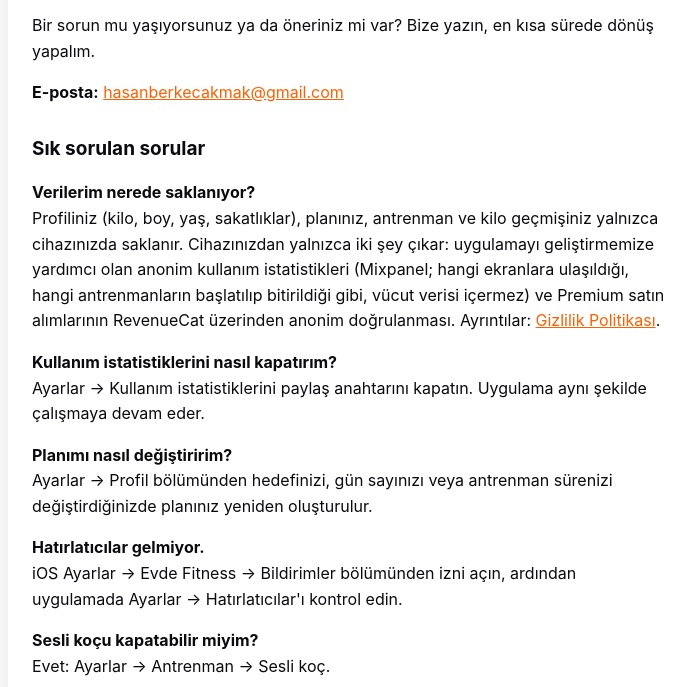
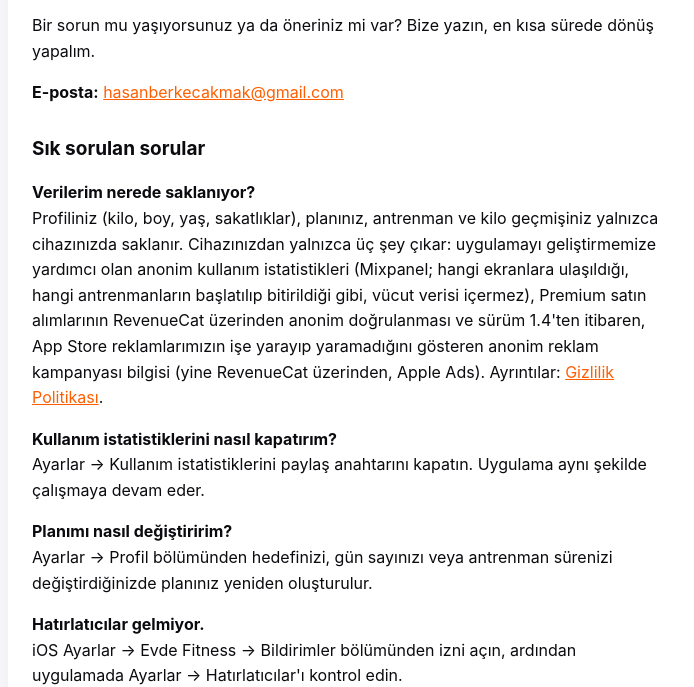
Before and after one commit to berkecakmak33/evdefitness-legal, a plain HTML site: page support.html in a window 1280 px wide. Shown: the part 140-827 px from the top of the page, without its empty margins (288-982 px from the left). Drawn offline with Linux system fonts and the light colour scheme.

Commit message:
Support (TR): data FAQ mentions Apple Ads measurement (1.4)
The 'Where is my data stored?' answer now lists three things that leave the device, adding anonymous App Store ad-campaign information via RevenueCat from version 1.4, matching the privacy policy of 23 Nov 2026.

```diff
--- a/support.html
+++ b/support.html
@@ -14,7 +14,7 @@ a { color: var(--orange); }
 <p>Bir sorun mu yaşıyorsunuz ya da öneriniz mi var? Bize yazın, en kısa sürede dönüş yapalım.</p>
 <p><strong>E-posta:</strong> <a href="mailto:hasanberkecakmak@gmail.com">hasanberkecakmak@gmail.com</a></p>
 <h2>Sık sorulan sorular</h2>
-<p><strong>Verilerim nerede saklanıyor?</strong><br>Profiliniz (kilo, boy, yaş, sakatlıklar), planınız, antrenman ve kilo geçmişiniz yalnızca cihazınızda saklanır. Cihazınızdan yalnızca iki şey çıkar: uygulamayı geliştirmemize yardımcı olan anonim kullanım istatistikleri (Mixpanel; hangi ekranlara ulaşıldığı, hangi antrenmanların başlatılıp bitirildiği gibi, vücut verisi içermez) ve Premium satın alımlarının RevenueCat üzerinden anonim doğrulanması. Ayrıntılar: <a href="privacy-policy.html">Gizlilik Politikası</a>.</p>
+<p><strong>Verilerim nerede saklanıyor?</strong><br>Profiliniz (kilo, boy, yaş, sakatlıklar), planınız, antrenman ve kilo geçmişiniz yalnızca cihazınızda saklanır. Cihazınızdan yalnızca üç şey çıkar: uygulamayı geliştirmemize yardımcı olan anonim kullanım istatistikleri (Mixpanel; hangi ekranlara ulaşıldığı, hangi antrenmanların başlatılıp bitirildiği gibi, vücut verisi içermez), Premium satın alımlarının RevenueCat üzerinden anonim doğrulanması ve sürüm 1.4'ten itibaren, App Store reklamlarımızın işe yarayıp yaramadığını gösteren anonim reklam kampanyası bilgisi (yine RevenueCat üzerinden, Apple Ads). Ayrıntılar: <a href="privacy-policy.html">Gizlilik Politikası</a>.</p>
 <p><strong>Kullanım istatistiklerini nasıl kapatırım?</strong><br>Ayarlar → Kullanım istatistiklerini paylaş anahtarını kapatın. Uygulama aynı şekilde çalışmaya devam eder.</p>
 <p><strong>Planımı nasıl değiştiririm?</strong><br>Ayarlar → Profil bölümünden hedefinizi, gün sayınızı veya antrenman sürenizi değiştirdiğinizde planınız yeniden oluşturulur.</p>
 <p><strong>Hatırlatıcılar gelmiyor.</strong><br>iOS Ayarlar → Evde Fitness → Bildirimler bölümünden izni açın, ardından uygulamada Ayarlar → Hatırlatıcılar'ı kontrol edin.</p>
```
